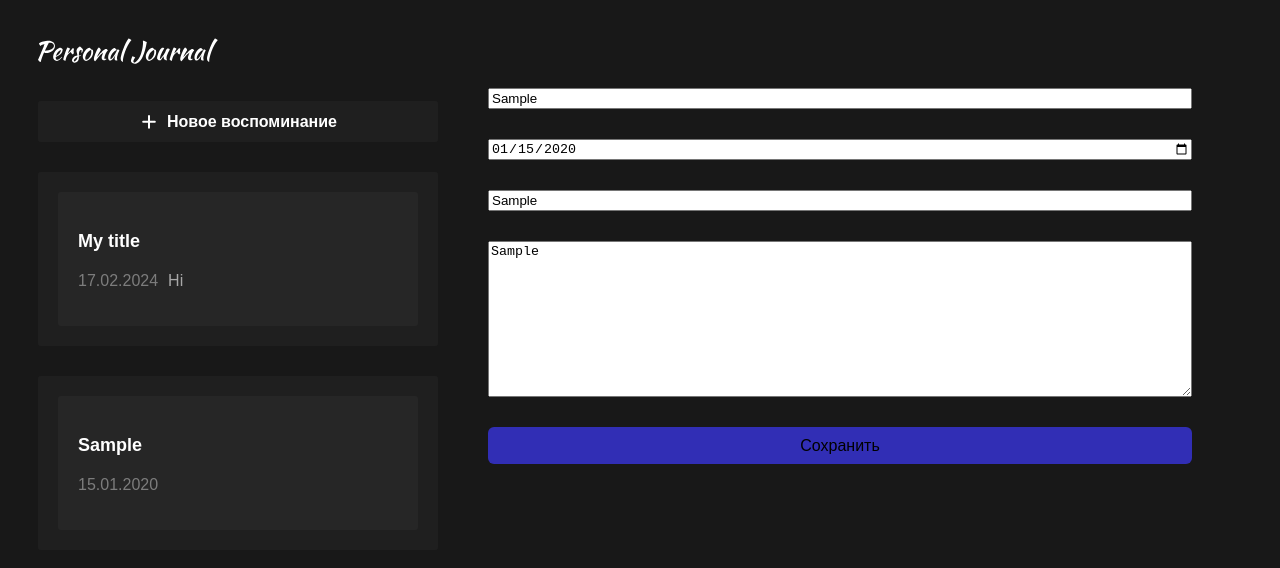
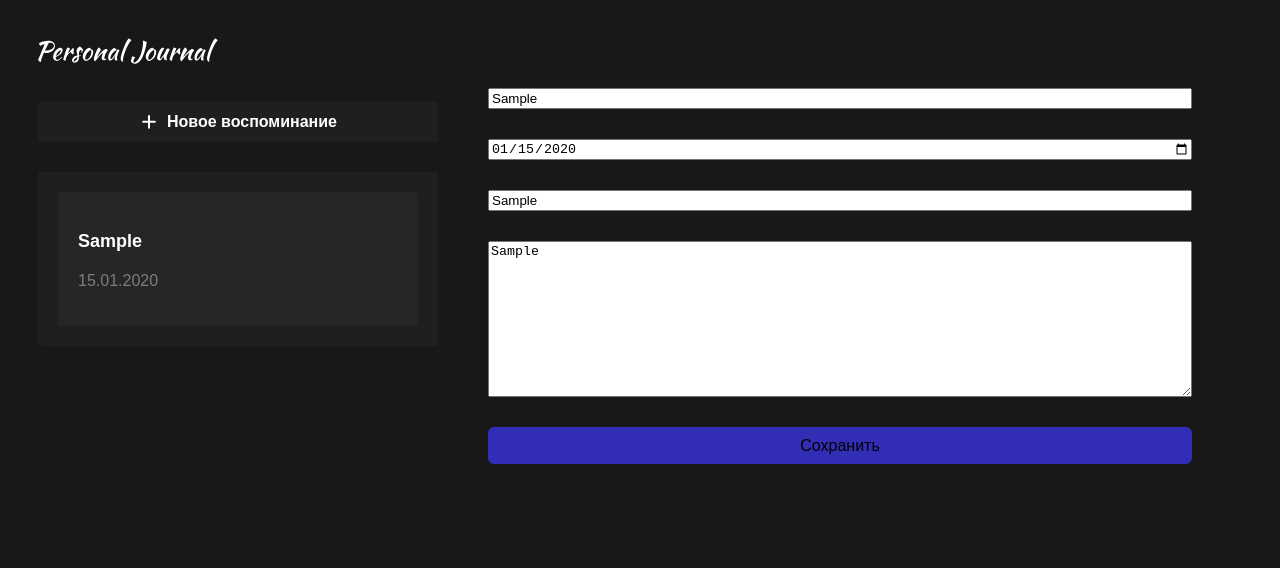
Before and after one commit to Uri555459/react-journal, a React (Vite) app: page / in a window 1280 px wide. Both pictures are taken after typing "Sample", "2020-01-15", "Sample", "Sample" into the empty fields and a click on the button "Сохранить". Shown: the top 568 px of the page. Built offline with nearby package versions, Linux system fonts and the light colour scheme.

Commit message:
Modified components JournalList

```diff
--- a/src/App.jsx
+++ b/src/App.jsx
@@ -1,25 +1,23 @@
 import { useState } from 'react'
 
 import { Body, LeftPanel } from './layouts'
-
 import {
-	CardButton,
 	Header,
 	JournalAddButton,
 	JournalForm,
-	JournalItem,
 	JournalList
 } from './components'
 
 import styles from './App.module.scss'
 
 const INITIAL_DATA = [
-	{
-		title: 'My title',
-		date: new Date(),
-		tag: 'My text',
-		text: 'Hi'
-	}
+	// {
+	// 	id: 1,
+	// 	title: 'My title',
+	// 	date: new Date(),
+	// 	tag: 'My text',
+	// 	text: 'Hi'
+	// }
 ]
 
 export const App = () => {
@@ -29,6 +27,7 @@ export const App = () => {
 		setItems(prev => [
 			...prev,
 			{
+				id: Math.max(...prev.map(item => item.id)) + 1,
 				title: item.title,
 				date: new Date(item.date),
 				text: item.text
@@ -41,13 +40,7 @@ export const App = () => {
 			<LeftPanel>
 				<Header />
 				<JournalAddButton />
-				<JournalList>
-					{items.map(({ title, text, date }) => (
-						<CardButton key={title}>
-							<JournalItem title={title} text={text} date={date} />
-						</CardButton>
-					))}
-				</JournalList>
+				<JournalList items={items} />
 			</LeftPanel>
 			<Body>
 				<JournalForm onSubmit={addItem} />
--- a/src/components/JournalList/JournalList.jsx
+++ b/src/components/JournalList/JournalList.jsx
@@ -1,5 +1,27 @@
+import { CardButton } from '../'
+import { JournalItem } from '../'
+
 import styles from './JournalList.module.scss'
 
-export const JournalList = ({ children }) => {
-	return <div className={styles['journal-list']}>{children}</div>
+export const JournalList = ({ items }) => {
+	if (items.length === 0) {
+		return <p>Записей нет, добавьте запись</p>
+	}
+	const sortItems = (a, b) => {
+		if (a.date < b.date) {
+			return 1
+		} else {
+			return -1
+		}
+	}
+
+	return (
+		<div className={styles['journal-list']}>
+			{items.sort(sortItems).map(({ title, text, date, id }) => (
+				<CardButton key={id}>
+					<JournalItem title={title} text={text} date={date} />
+				</CardButton>
+			))}
+		</div>
+	)
 }
```
